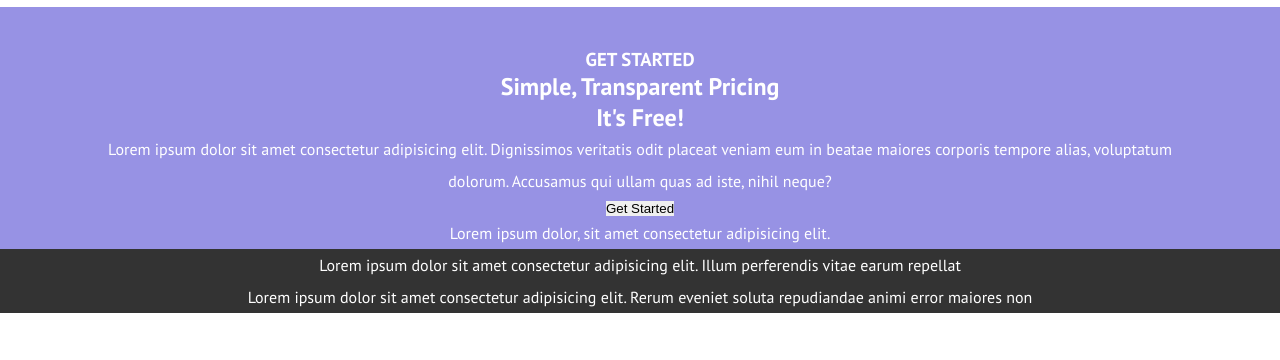
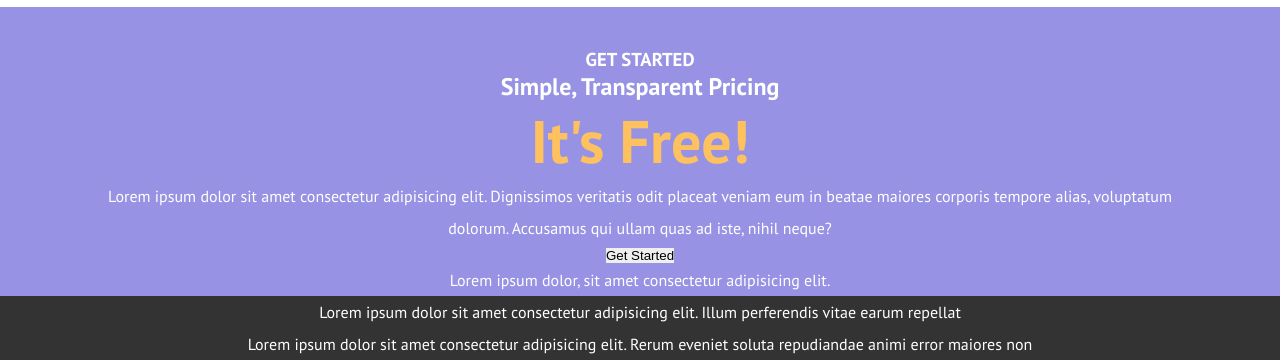
Before and after one commit to muac404/htmlcss-responsive-layout, a plain HTML site: page index.html in a window 1280 px wide. Shown: the part 5299-5659 px from the top of the page. Before the commit the page ends 5612 px from the top, so only its background shows below. Drawn offline with Linux system fonts and the light colour scheme.

Commit message:
get started fix

```diff
--- a/css/style.css
+++ b/css/style.css
@@ -142,6 +142,10 @@ p{
     color: #9792e4;
 }
 
+.get-started h1{
+    font-size: 60px;
+    color: #fdc15f;
+}
 /* COMMON */
 .container{
 
```
